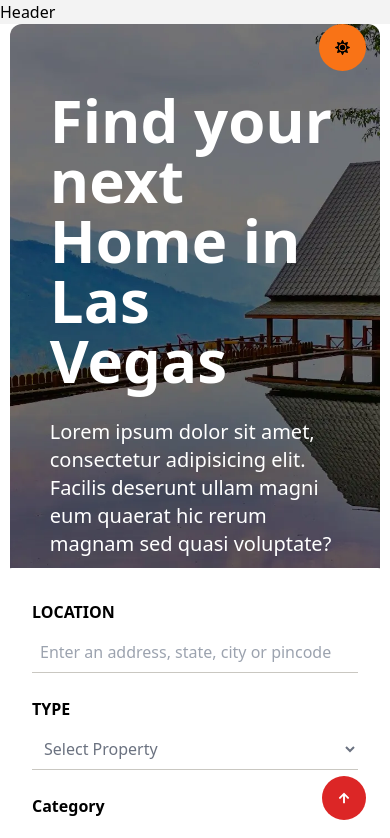
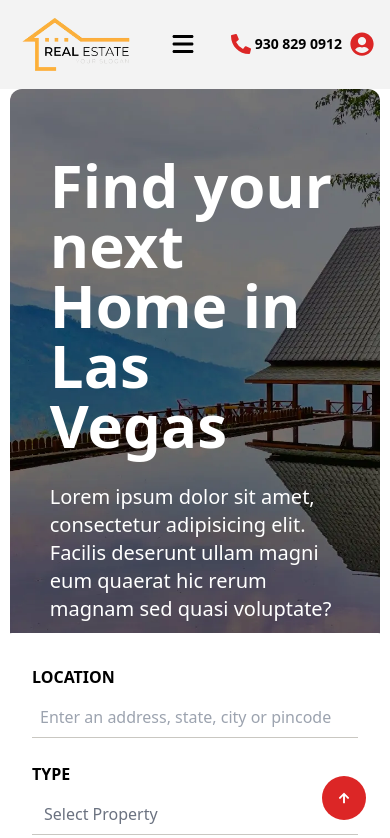
Before and after one commit to adarsh9523v/Real-Estate-Website, a React (Vite) app: page / in a window 390 px wide. Shown: the top 838 px of the page. Built offline with nearby package versions, Linux system fonts and the light colour scheme.

Commit message:
added Header

```diff
--- a/src/components/Header.jsx
+++ b/src/components/Header.jsx
@@ -1,9 +1,127 @@
-import React from 'react'
+import React, { useState } from "react";
+import { Link } from "react-scroll";
+import { FaXmark, FaBars } from "react-icons/fa6";
+import logo from "../assets/images/logo.png";
+import { useDarkMode } from "./DarkModeContext";
+import { FaPhoneAlt, FaUserCircle } from "react-icons/fa";
 
 const Header = () => {
+  const { darkMode, toggleDarkMode } = useDarkMode();
+
+  const [isMenuOpen, setIsMenuOpen] = useState(false);
+
+  const toggleMenu = () => {
+    setIsMenuOpen(!isMenuOpen);
+  };
+
+  const closeMenu = () => {
+    setIsMenuOpen(false);
+  };
+
+  const navItems = [
+    {
+      link: "Home",
+      path: "home",
+    },
+    {
+      link: "About",
+      path: "about",
+    },
+    {
+      link: "Properties",
+      path: "propertie",
+    },
+    {
+      link: "Services",
+      path: "services",
+    },
+    {
+      link: "Testimonials",
+      path: "testimonials",
+    },
+    {
+      link: "Contact",
+      path: "contact",
+    },
+  ];
   return (
-    <div>Header</div>
-  )
-}
+    <nav
+      className={`${
+        darkMode ? "dark bg-black" : "light bg-[#f3f3f3]"
+      } flex justify-between items-center gap-4 lg:px-20 px-4 py-3 sticky top-0 z-30`}
+    >
+      <div id="logo">
+        <img
+          src={logo}
+          alt="company logo"
+          className="lg:w-[150px] w-[120px] dark:invert"
+        />
+      </div>
 
-export default Header
+      <ul className="lg:flex justify-center items-center gap-8 hidden">
+        {navItems.map(({ link, path }) => (
+          <Link
+            key={path}
+            className="text-black text-[15px] uppercase font-semibold cursor-pointer px-3 py-2 dark:text-white rounded-lg hover:bg-red-600 hover:text-white"
+            to={path}
+            spy={true}
+            offset={-100}
+            smooth={true}
+          >
+            {link}
+          </Link>
+        ))}
+      </ul>
+
+      {/* mobile menu icon starts here  */}
+
+      <div
+        className="flex justify-center items-center lg:hidden"
+        onClick={toggleMenu}
+      >
+        <div>
+          {isMenuOpen ? (
+            <FaXmark className="text-black dark:text-white text-2xl cursor-pointer" />
+          ) : (
+            <FaBars className="text-black dark:text-white text-2xl cursor-pointer" />
+          )}
+        </div>
+      </div>
+
+      <div
+        className={`${
+          isMenuOpen ? "flex" : "hidden"
+        } w-full h-fit bg-slate-800 p-4 absolute top-[80px] left-0`}
+        onClick={closeMenu}
+      >
+        <ul className="flex flex-col justify-center items-center gap-2 w-full">
+          {navItems.map(({ link, path }) => (
+            <Link
+              key={path}
+              className="text-white uppercase font-semibold cursor-pointer p-3 rounded-lg hover:bg-red-600 hover:text-black w-full text-center"
+              to={path}
+              spy={true}
+              offset={-100}
+              smooth={true}
+            >
+              {link}
+            </Link>
+          ))}
+        </ul>
+      </div>
+
+      <div className="flex justify-center items-center lg:gap-8 gap-2">
+        <div className="flex justify-center items-center lg:gap-3 gap-1">
+          <FaPhoneAlt className="size-5 text-red-600" />
+          <h1 className="lg:text-xl text-sm text-black dark:text-white font-semibold">
+            930 829 0912
+          </h1>
+        </div>
+
+        <FaUserCircle className="size-6 text-red-600" />
+      </div>
+    </nav>
+  );
+};
+
+export default Header;
--- a/src/sections/PopularAreas.jsx
+++ b/src/sections/PopularAreas.jsx
@@ -77,7 +77,7 @@ const PopularAreas = () => {
             >
               5K
             </h1>
-            <h1>ACTIVE<br></br>LISTINGS</h1>
+            <h1 className="text-white">ACTIVE<br></br>LISTINGS</h1>
           </div>
           <div
             data-aos="slide-up"
@@ -89,7 +89,7 @@ const PopularAreas = () => {
             >
               5K
             </h1>
-            <h1>ACTIVE<br></br>LISTINGS</h1>
+            <h1 className="text-white">ACTIVE<br></br>LISTINGS</h1>
           </div>
           <div
             data-aos="slide-up"
@@ -101,7 +101,7 @@ const PopularAreas = () => {
             >
               5K
             </h1>
-            <h1>ACTIVE<br></br>LISTINGS</h1>
+            <h1 className="text-white">ACTIVE<br></br>LISTINGS</h1>
           </div>
         </div>
       </section>
```
